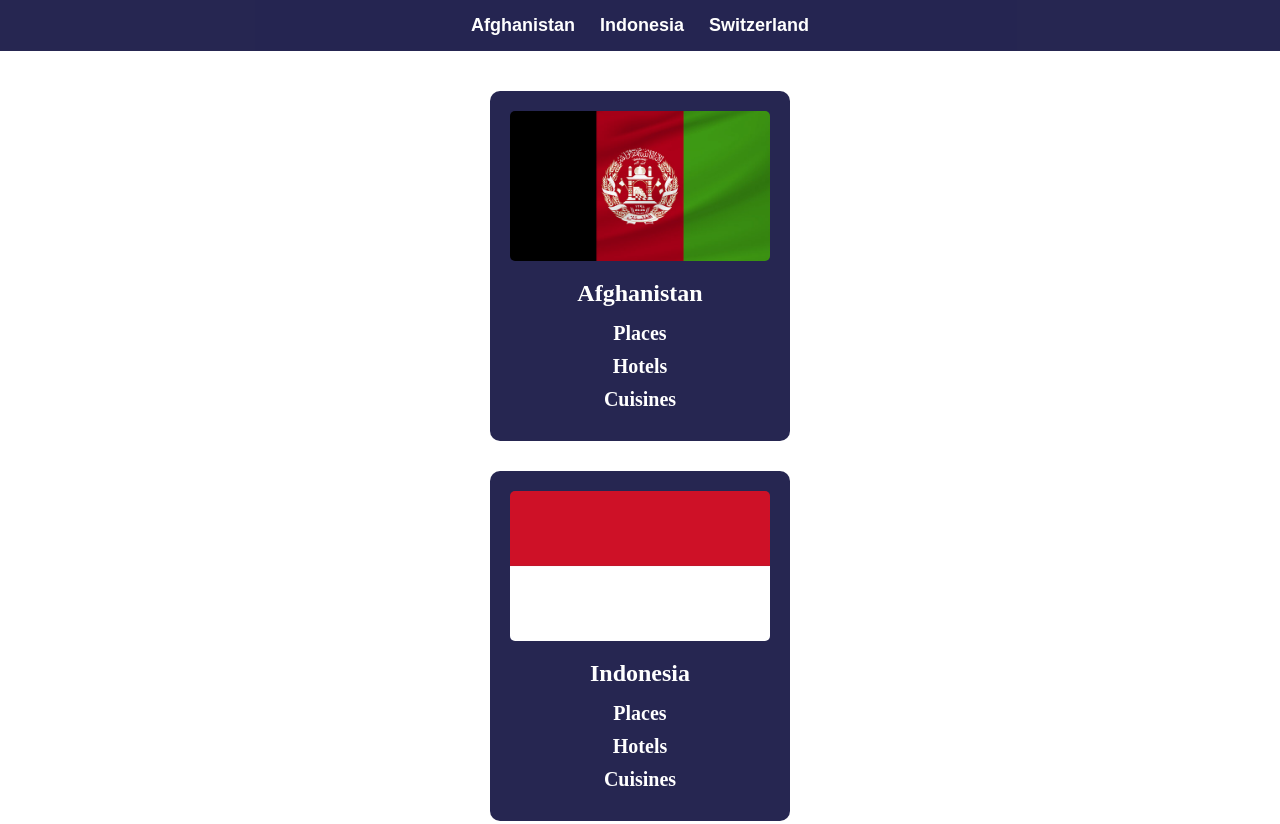
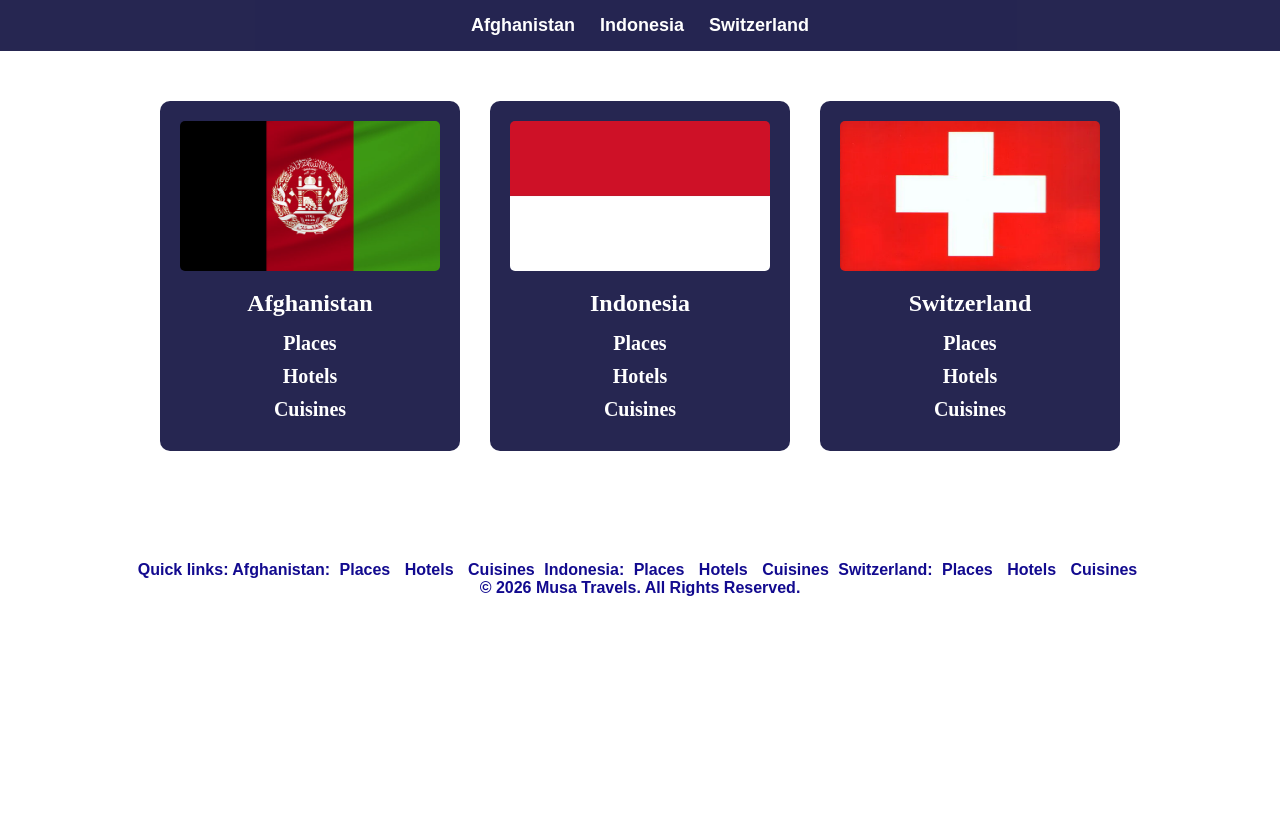
Before and after one commit to tamimkashaf/Webbutveckling, a plain HTML site: page slutprojekt/index.html in a window 1280 px wide. Shown: the top 824 px of the page. After the commit the page ends 800 px from the top, so only its background shows below. Drawn offline with Linux system fonts and the light colour scheme.

Commit message:
Update style.css

```diff
--- a/slutprojekt/style.css
+++ b/slutprojekt/style.css
@@ -36,14 +36,10 @@ nav a:hover {
 }
 
 .main {
-    /*display: block;*/
-    /*justify-content: center;*/
+    justify-content: center;
     display: flex;
-    align-items: center;
-    flex-direction: column;
-    /*flex-wrap: wrap;*/
     gap: 30px;
-    padding: 40px 20px;
+    padding: 50px;
 }
 
 .afcard, .indocard, .switzcard {
@@ -66,7 +62,6 @@ nav a:hover {
     color: white;
 }
 
-/* Shared Card Links */
 .afcard a, .indocard a, .switzcard a {
     display: block;
     margin: 10px 0;
@@ -114,5 +109,8 @@ footer a:hover {
     .main {
         padding: 20px 10px;
         gap: 20px;
+        display: flex;
+        align-items: center;
+        flex-direction: column;
     }
 }
```
